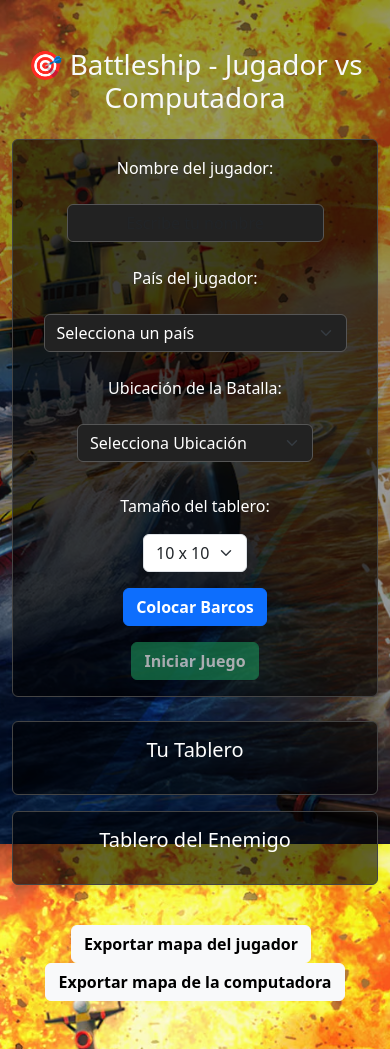
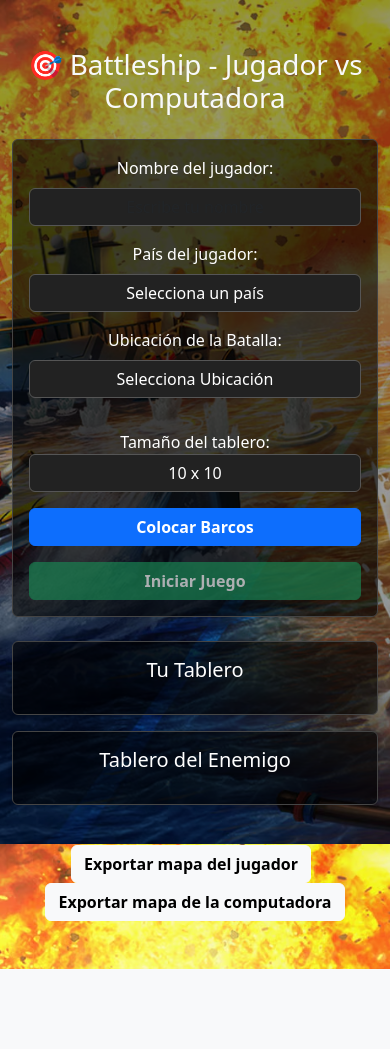
Before and after one commit to Lufe-code/battleship, a plain HTML site: page index.html in a window 390 px wide. After the commit the page ends 969 px from the top, so only its background shows below. Drawn offline with nearby package versions, Linux system fonts and the light colour scheme.

Commit message:
responsive version 1

```diff
--- a/index.html
+++ b/index.html
@@ -9,20 +9,30 @@
 </head>
 <body class="bg-light">
 
-  <div class="container py-5 " onload="cargarPaises()">
+  <div class="container py-5">
     <h1 class="text-center mb-4">🎯 Battleship - Jugador vs Computadora</h1>
 
     <div class="card mb-4 shadow-sm">
-      <div class="card-body d-flex flex-column flex-md-row align-items-center justify-content-center gap-3">
-        <label for="playerName" class="form-label text-white text-center ">Nombre del jugador:</label>
-        <input type="text" id="playerName" class="form-control w-auto d-inline-block text-center " placeholder="Escribe tu nombre" />
-        <label for="playerCountry" class="form-label text-white mt-2">País del jugador:</label>
-          <select id="playerCountry" class="form-select form-control w-auto d-inline-block">
+      <div class="card-body">
+        <div class="row gy-3 gx-2 justify-content-center">
+          <!-- Nombre del jugador -->
+          <div class="col-12 col-sm-6 col-md-4 text-center">
+            <label for="playerName" class="form-label text-white">Nombre del jugador:</label>
+            <input type="text" id="playerName" class="form-control text-center" placeholder="Escribe tu nombre" />
+          </div>
+
+          <!-- País del jugador -->
+          <div class="col-12 col-sm-6 col-md-4 text-center">
+            <label for="playerCountry" class="form-label text-white">País del jugador:</label>
+            <select id="playerCountry" class="form-control text-center">
               <option selected disabled>Cargando países...</option>
             </select>
+          </div>
 
-          <label for="playerLocation" class="form-label text-white mt-2">Ubicación de la Batalla:</label>
-            <select id="playerLocation" class="form-select form-control w-auto d-inline-block">
+          <!-- Ubicación -->
+          <div class="col-12 col-sm-6 col-md-4 text-center">
+            <label for="playerLocation" class="form-label text-white">Ubicación de la Batalla:</label>
+            <select id="playerLocation" class="form-control text-center">
               <option selected disabled>Selecciona Ubicación</option>
               <option value="Mar Caribe">Mar Caribe</option>
               <option value="Mar Mediterráneo">Mar Mediterráneo</option>
@@ -33,11 +43,16 @@
               <option value="Mar Báltico">Mar Báltico</option>
               <option value="Mar de China Meridional">Mar de China Meridional</option>
             </select>
+          </div>
+        </div>
+      </div>
 
-        </div>
-      <div class="card-body d-flex flex-column flex-md-row align-items-center justify-content-center gap-3">
-        <label for="boardSize" class="form-label mb-0 text-white">Tamaño del tablero:</label>
-          <select id="boardSize" class="form-select w-auto">
+      <div class="card-body">
+        <div class="row gy-3 gx-2 justify-content-center align-items-center">
+          <!-- Tamaño del tablero -->
+          <div class="col-12 col-sm-6 col-md-4 text-center">
+            <label for="boardSize" class="form-label text-white mb-0">Tamaño del tablero:</label>
+            <select id="boardSize" class="form-control text-center">
               <option value="10">10 x 10</option>
               <option value="11">11 x 11</option>
               <option value="12">12 x 12</option>
@@ -50,9 +65,16 @@
               <option value="19">19 x 19</option>
               <option value="20">20 x 20</option>
             </select>
+          </div>
 
-        <button onclick="setupPlayerBoard()" class="btn btn-primary">Colocar Barcos</button>
-        <button onclick="startGame()" disabled id="startBtn" class="btn btn-success">Iniciar Juego</button>
+          <!-- Botones -->
+          <div class="col-12 col-sm-6 col-md-3 text-center">
+            <button onclick="setupPlayerBoard()" class="btn btn-primary w-100">Colocar Barcos</button>
+          </div>
+          <div class="col-12 col-sm-6 col-md-3 text-center">
+            <button onclick="startGame()" disabled id="startBtn" class="btn btn-success w-100">Iniciar Juego</button>
+          </div>
+        </div>
       </div>
     </div>
 
@@ -62,7 +84,7 @@
       <div class="col-md-6 mb-3">
         <div class="card shadow-sm">
           <div class="card-body text-center">
-            <h2 class="h5 mb-3 " id="playerBoardTitle" >Tu Tablero</h2>
+            <h2 class="h5 mb-3" id="playerBoardTitle">Tu Tablero</h2>
             <div id="playerBoard"></div>
           </div>
         </div>
```
Lines whose indentation alone changed are shown as unchanged.
